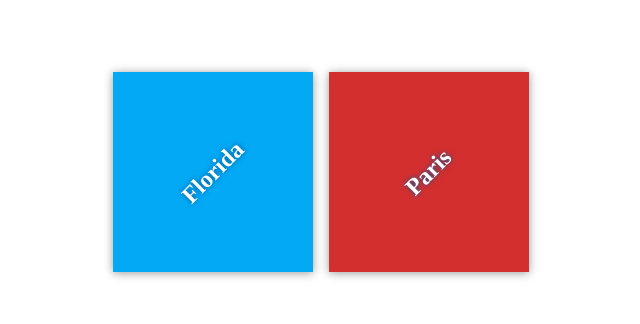
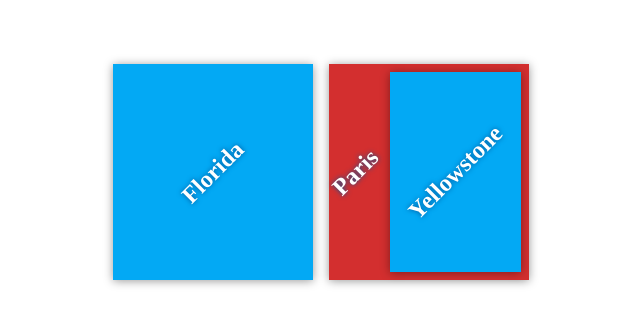
Before and after one commit to jeepers52004/my-travel-plans, a plain HTML site: page index.html in a window 1280 px wide. Shown: the part 228-552 px from the top of the page, without its empty margins (319-959 px from the left). Drawn offline with Linux system fonts and the light colour scheme; files that its build step writes are made by us from their sources.

Commit message:
Add starting destinations

```diff
--- a/index.html
+++ b/index.html
@@ -16,6 +16,10 @@
 
             <div class="destination" id="paris">
                 <h2>Paris</h2>
+
+			<div class="destination" id="yellowstone">
+                <h2>Yellowstone</h2>
+            </div>
             </div>
         </div>
     </div>
```
